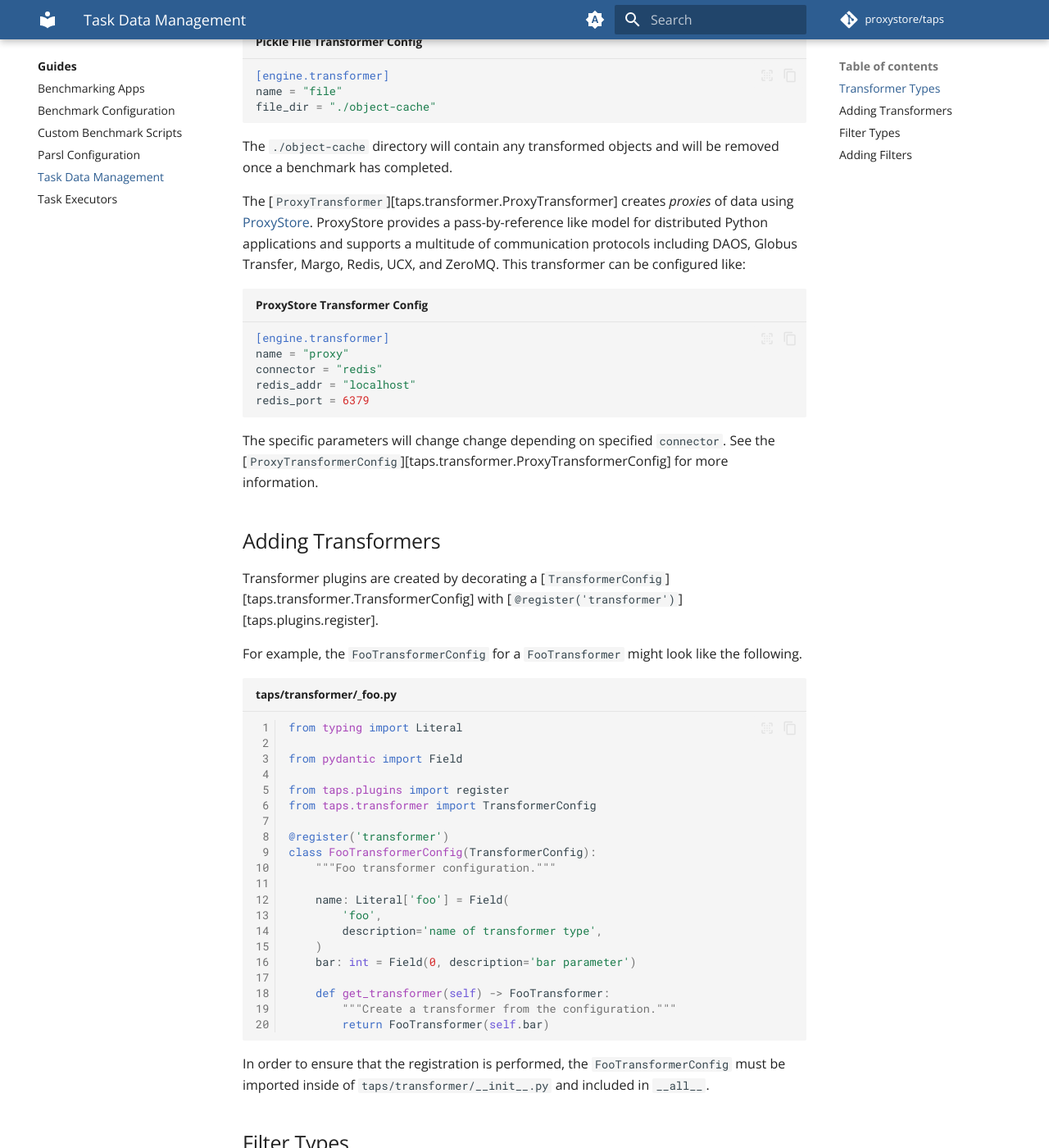
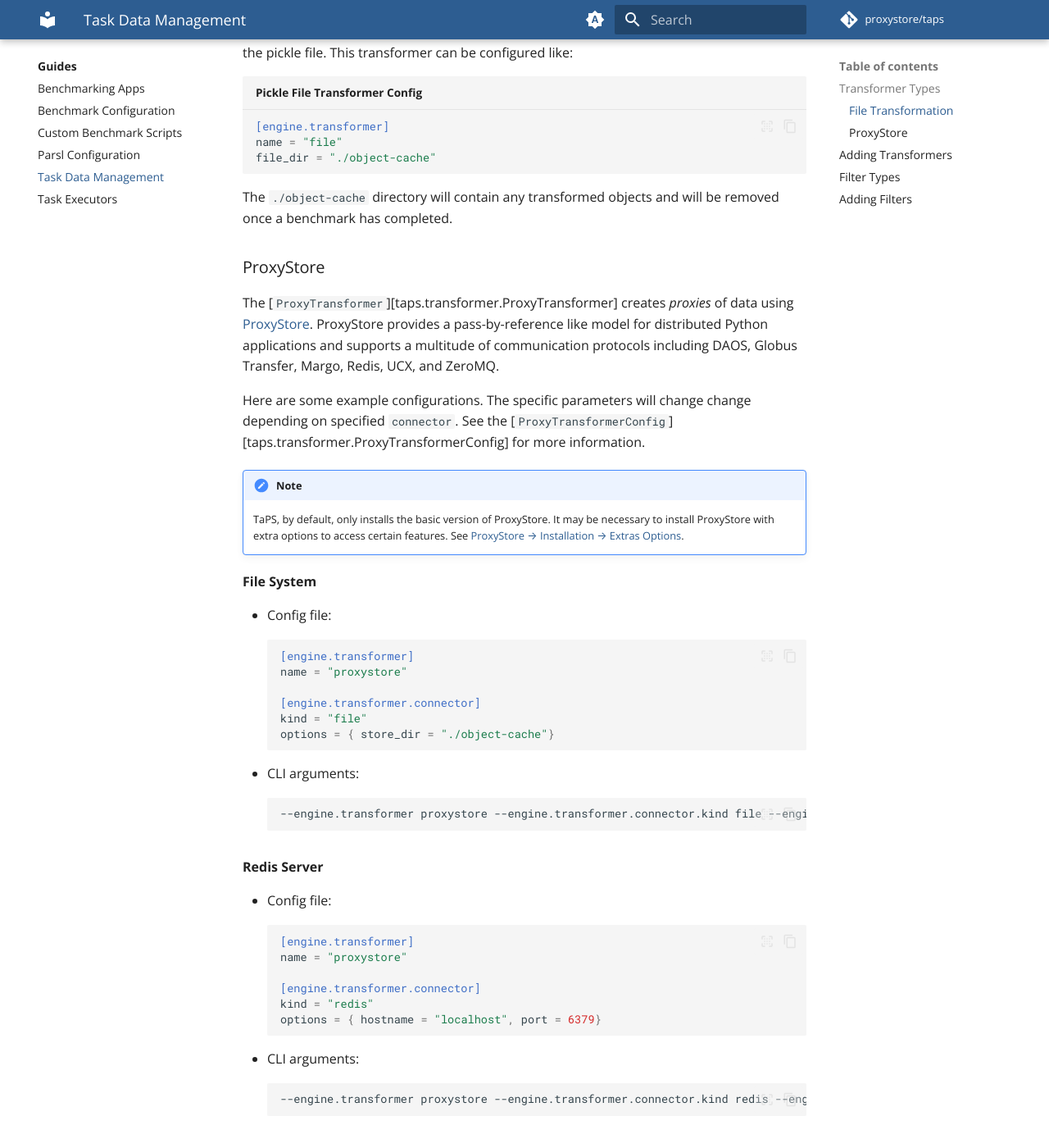
Before and after one commit to proxystore/taps, an MkDocs documentation site: the page built from docs/guides/data.md, in a window 1280 px wide and 1400 px high, scrolled down 1023 px. Shown: the whole window at 82% size. Built offline with MkDocs 1.6.1 and Material for MkDocs 9.7.7, drawn with Linux system fonts in a browser that asks for light colours; comment, search, counter and statistics services are not loaded; the version menu is left out.

Commit message:
Update ProxyStore guide

````diff
--- a/docs/guides/data.md
+++ b/docs/guides/data.md
@@ -20,6 +20,8 @@
 
 The [`NullTransformer`][taps.transformer.NullTransformer] is the default and does not perform any transformation.
 
+### File Transformation
+
 The [`PickleFileTransformer`][taps.transformer.PickleFileTransformer] pickles and writes objects to files in a specified directory.
 The object identifiers are essentially the filepath of the pickle file.
 This transformer can be configured like:
@@ -30,18 +32,52 @@
 ```
 The `./object-cache` directory will contain any transformed objects and will be removed once a benchmark has completed.
 
+### ProxyStore
+
 The [`ProxyTransformer`][taps.transformer.ProxyTransformer] creates *proxies* of data using [ProxyStore](https://docs.proxystore.dev/){target=_blank}.
 ProxyStore provides a pass-by-reference like model for distributed Python applications and supports a multitude of communication protocols including DAOS, Globus Transfer, Margo, Redis, UCX, and ZeroMQ.
-This transformer can be configured like:
-```toml title="ProxyStore Transformer Config"
-[engine.transformer]
-name = "proxy"
-connector = "redis"
-redis_addr = "localhost"
-redis_port = 6379
-```
+
+Here are some example configurations.
 The specific parameters will change change depending on specified `connector`.
 See the [`ProxyTransformerConfig`][taps.transformer.ProxyTransformerConfig] for more information.
+
+!!! note
+
+    TaPS, by default, only installs the basic version of ProxyStore.
+    It may be necessary to install ProxyStore with extra options to access certain features.
+    See [ProxyStore → Installation → Extras Options](https://docs.proxystore.dev/latest/installation/#extras-options){target=_blank}.
+
+**File System**
+
+* Config file:
+  ```toml
+  [engine.transformer]
+  name = "proxystore"
+
+  [engine.transformer.connector]
+  kind = "file"
+  options = { store_dir = "./object-cache"}
+  ```
+* CLI arguments:
+  ```bash
+  --engine.transformer proxystore --engine.transformer.connector.kind file --engine.transformer.connector.options '{"store_dir": "./object-cache"}'
+  ```
+
+**Redis Server**
+
+* Config file:
+  ```toml
+  [engine.transformer]
+  name = "proxystore"
+
+  [engine.transformer.connector]
+  kind = "redis"
+  options = { hostname = "localhost", port = 6379}
+  ```
+* CLI arguments:
+  ```bash
+  --engine.transformer proxystore --engine.transformer.connector.kind redis --engine.transformer.connector.options '{"hostname": "localhost", "port": 6379}'
+  ```
 
 ## Adding Transformers
 
````
